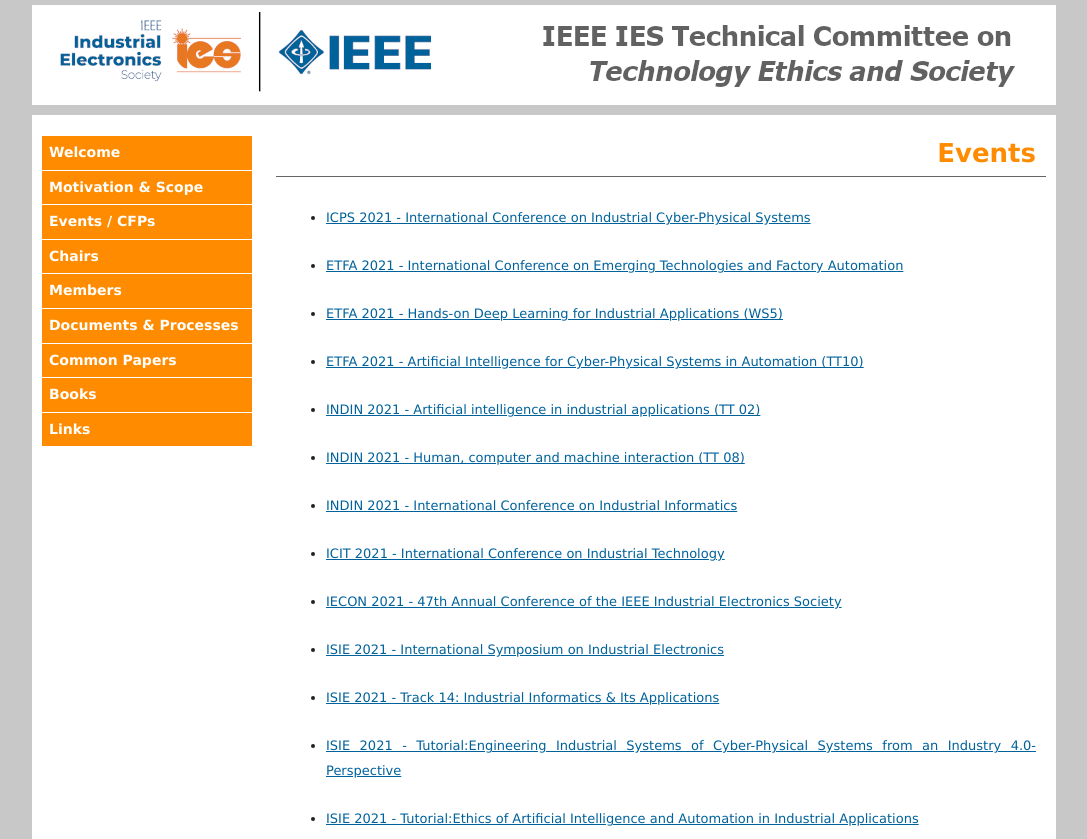
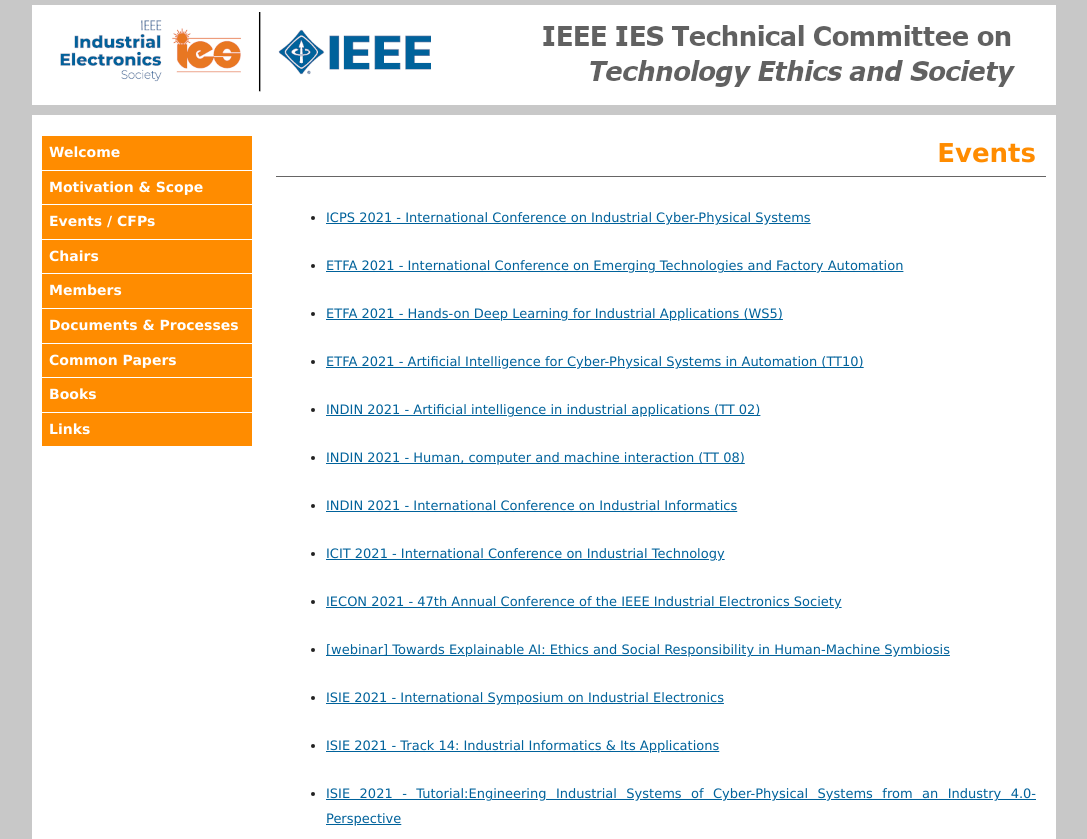
Before and after one commit to ieee-ies/tes.ieee-ies.org, a plain HTML site: page events.html in a window 1280 px wide. Shown: the top 839 px of the page, without its empty margins (96-1183 px from the left). Drawn offline with Linux system fonts and the light colour scheme; a script that the page names is missing.

Commit message:
:construction_worker: automated update

```diff
--- a/events.html
+++ b/events.html
@@ -67,6 +67,7 @@
 <li><a href="https://2021.ieee-indin.org/technical-tracks/" target="_blank">INDIN 2021 - International Conference on Industrial Informatics</a></li><p>
 <li><a href="https://ieee-icit2021.org" target="_blank">ICIT 2021 - International Conference on Industrial Technology</a></li><p>
 <li><a href="https://ieeeiecon.org" target="_blank">IECON 2021 - 47th Annual Conference of the IEEE Industrial Electronics Society</a></li><p>
+<li><a href="https://register.gotowebinar.com/register/166976648351982349" target="_blank">[webinar] Towards Explainable AI: Ethics and Social Responsibility in Human-Machine Symbiosis</a></li><p>
 <li><a href="https://www.isie2021.org" target="_blank">ISIE 2021 - International Symposium on Industrial Electronics</a></li><p>
 <li><a href="https://www.isie2021.org/files/ISIE2021_3rd-Announcement.pdf" target="_blank">ISIE 2021 - Track 14: Industrial Informatics & Its Applications</a></li><p>
 <li><a href="https://www.isie2021.org/tutorials.html" target="_blank">ISIE 2021 - Tutorial:Engineering Industrial Systems of Cyber-Physical Systems from an Industry 4.0-Perspective</a></li><p>
```
